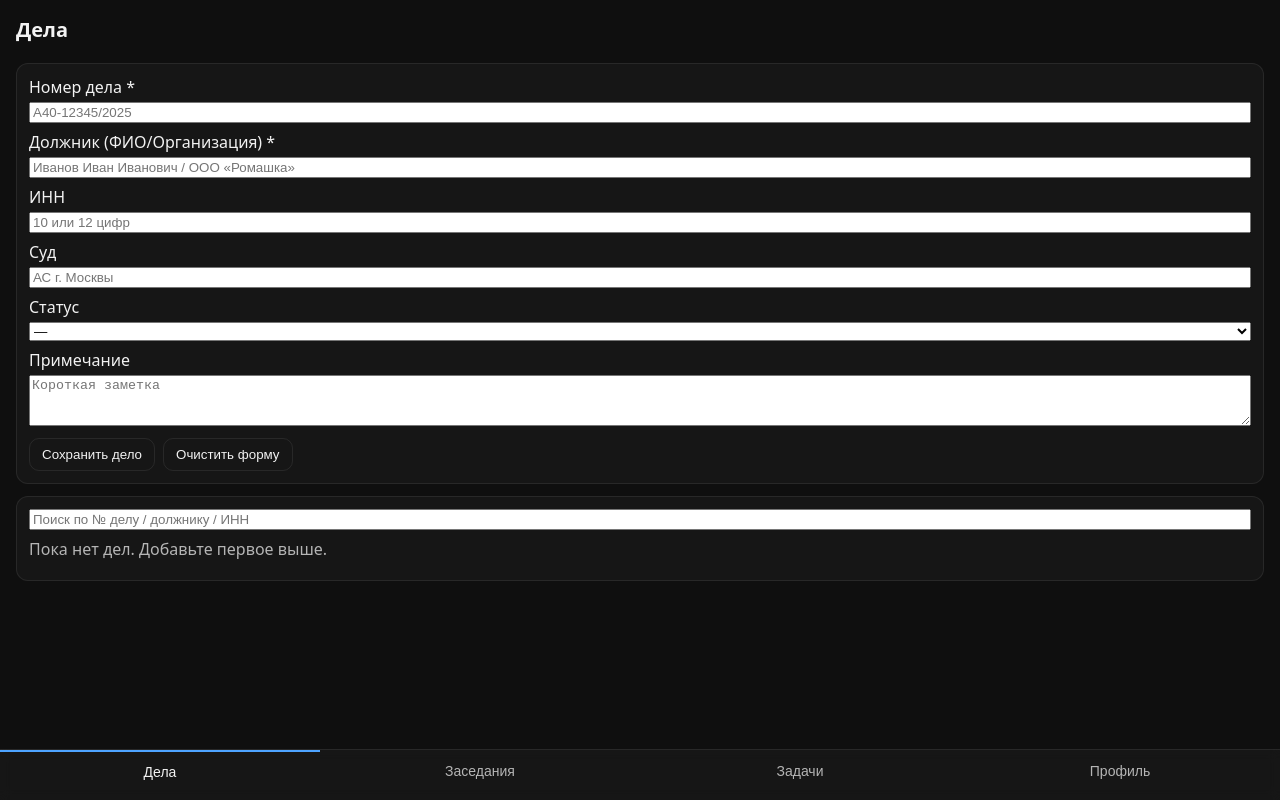
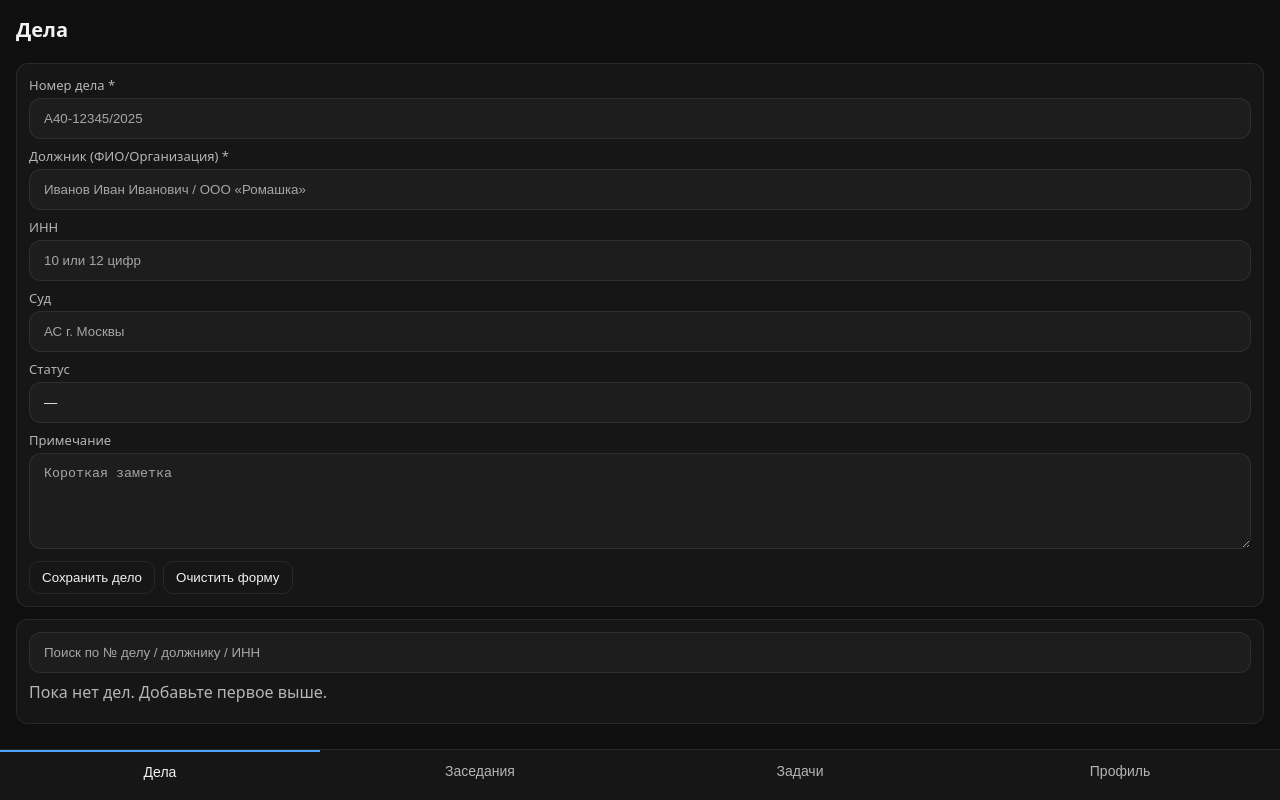
Before and after one commit to TheUrisBot/tg-lawyers-app, a website: page index.html in a window 1280 px wide. Drawn offline with Linux system fonts and the light colour scheme.

Commit message:
style: тёмные поля форм, читаемые плейсхолдеры

```diff
--- a/css/styles.css
+++ b/css/styles.css
@@ -71,3 +71,83 @@ body {
   padding: 12px;
   background: var(--surface);
 }
+/* === Форм-контролы: единый тёмный стиль === */
+:root{
+  /* используем уже существующие переменные; при желании можно переопределить одну */
+  --control-bg: var(--surface);
+}
+
+body{
+  /* даём браузеру понять, что поддерживаем обе темы системных контролов */
+  color-scheme: light dark;
+  -webkit-tap-highlight-color: transparent;
+}
+
+/* Базовый стиль полей */
+input, select, textarea {
+  width: 100%;
+  box-sizing: border-box;
+  padding: 12px 14px;
+  border-radius: 12px;
+  background: var(--control-bg);
+  color: var(--fg);
+  border: 1px solid var(--divider);
+  outline: none;
+  appearance: none;
+  -webkit-appearance: none;
+  caret-color: var(--accent);
+}
+
+/* Высота для textarea */
+textarea { min-height: 96px; resize: vertical; }
+
+/* Placeholder читаемый */
+input::placeholder,
+textarea::placeholder {
+  color: var(--muted);
+  opacity: .9; /* в iOS placeholder бывает слишком бледным — чуть усилим */
+}
+
+/* Фокус: акцентный контур */
+input:focus-visible, select:focus-visible, textarea:focus-visible {
+  border-color: var(--accent);
+  box-shadow:
+    0 0 0 2px color-mix(in srgb, var(--accent) 35%, transparent);
+}
+/* Фолбэк, если color-mix не поддерживается */
+@supports not (color: color-mix(in srgb, white 100%, black 0%)) {
+  input:focus-visible, select:focus-visible, textarea:focus-visible {
+    box-shadow: 0 0 0 2px rgba(77,163,255,.35);
+  }
+}
+
+/* Лейблы делаем более контрастными и компактными */
+.page label {
+  color: var(--muted);
+  font-size: 13px;
+}
+
+/* Строка поиска — та же стилизация */
+input[type="search"] {
+  -webkit-appearance: none;
+  padding-left: 14px;
+}
+
+/* Дата/время — принудительно наш цвет текста (iOS иногда делает серым) */
+input[type="date"],
+input[type="time"] {
+  color: var(--fg);
+  background: var(--control-bg);
+}
+
+/* Кнопки внутри карточек — чуть видимее, если они у тебя прозрачные */
+.card button {
+  background: var(--surface);
+  color: var(--fg);
+  border: 1px solid var(--divider);
+  border-radius: 10px;
+  padding: 8px 12px;
+  cursor: pointer;
+}
+.card button:hover { filter: brightness(1.06); }
+.card button:active { filter: brightness(0.96); }
```
